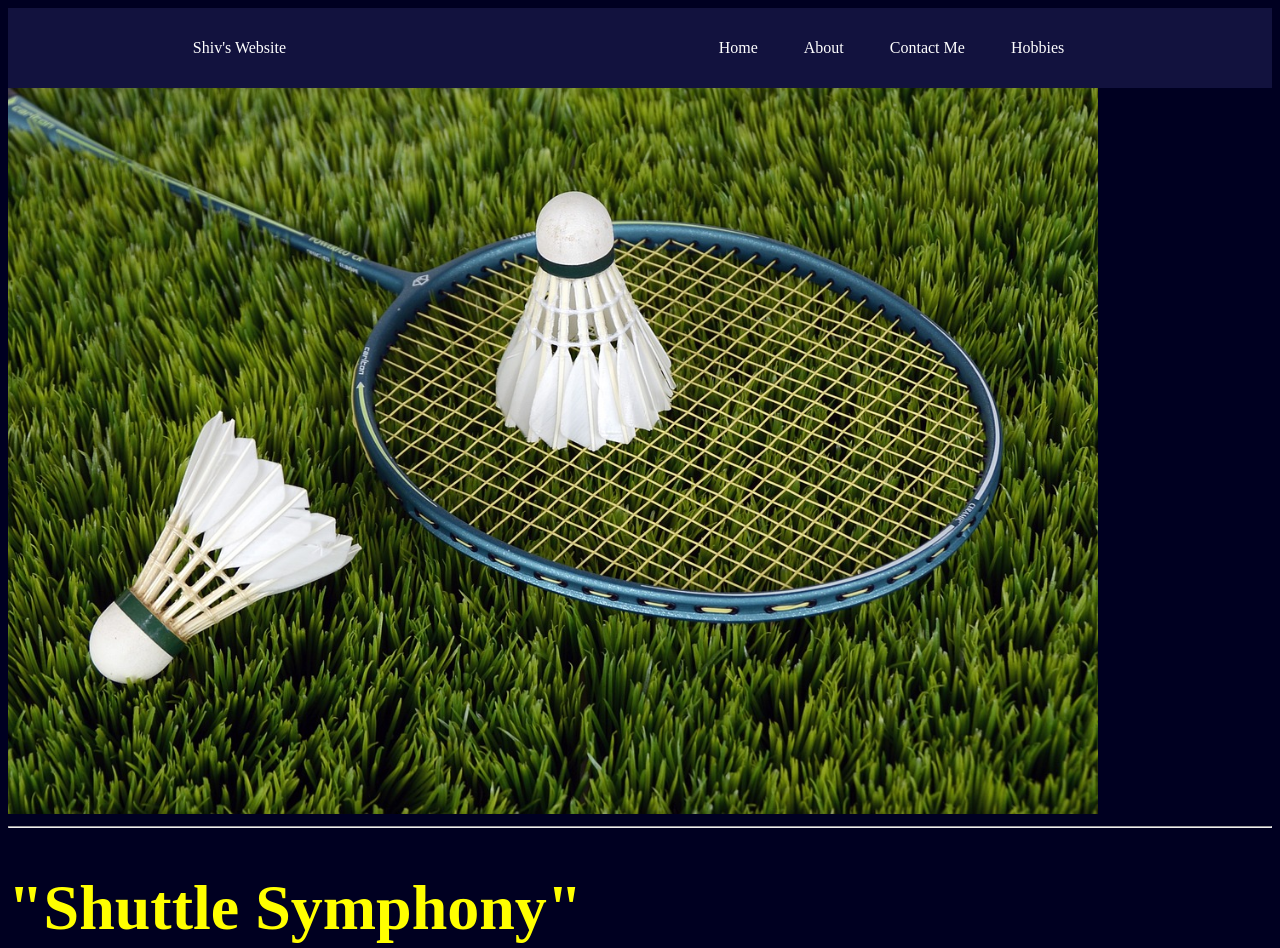
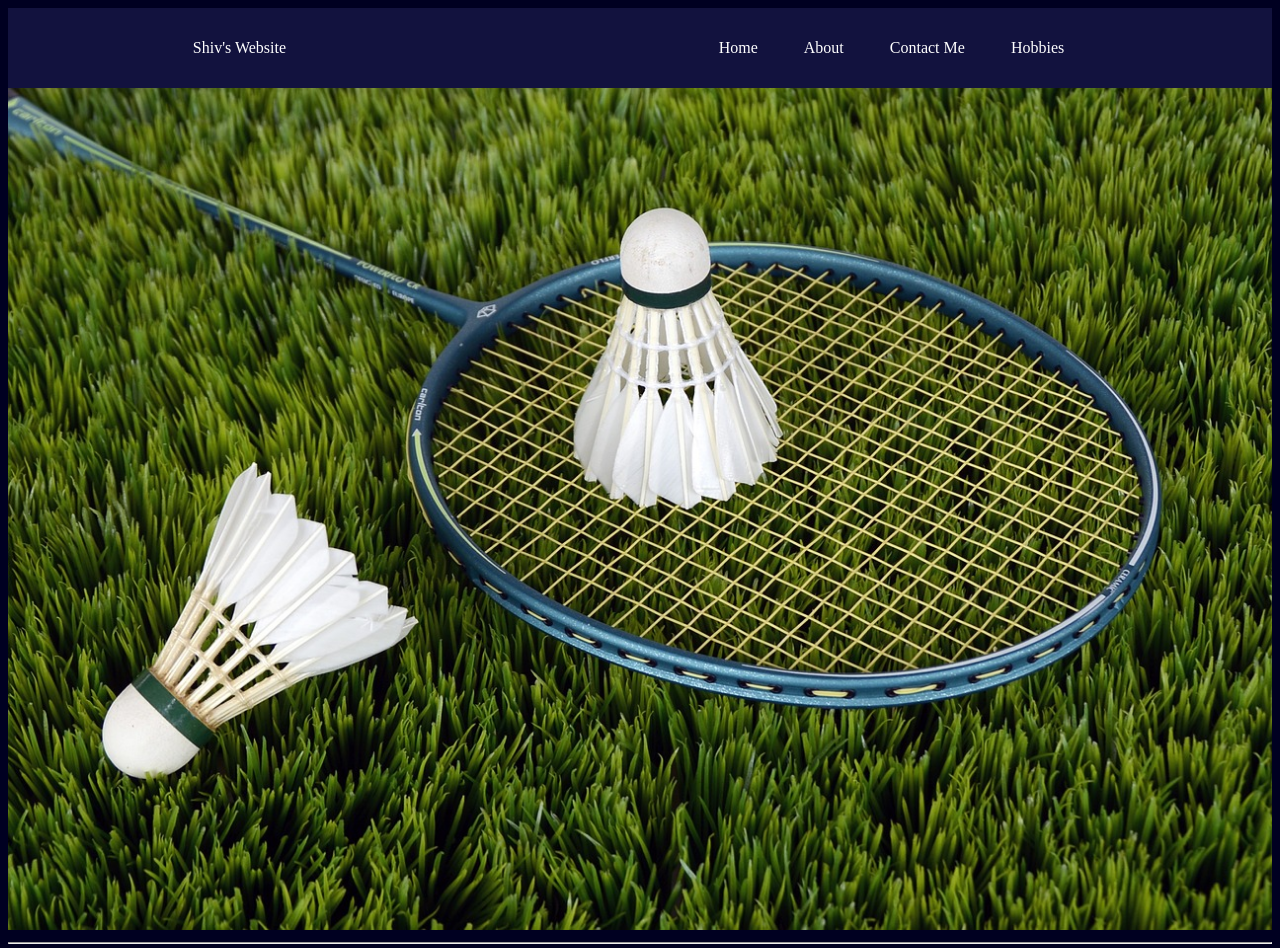
Before and after one commit to shivNarang2/shivnarang, a plain HTML site: page badminton.html in a window 1280 px wide. Shown: the top 948 px of the page. Drawn offline with Linux system fonts and the light colour scheme.

Commit message:
Add files via upload

```diff
--- a/badminton.html
+++ b/badminton.html
@@ -1,11 +1,11 @@
 <!DOCTYPE html>
 <html lang="en">
 <head>
-
+  <link rel="icon" href="badminton1.jpg" type="image/x-icon">
     <link rel="stylesheet" href="badminton.css">
     <meta charset="UTF-8">
     <meta name="viewport" content="width=device-width, initial-scale=1.0">
-    <title>Document</title>
+    <title>Badminton</title>
 </head>
 <body>
     <header>
@@ -22,7 +22,7 @@
         </nav>
     </header>
 
-    <img src="badminton1.jpg" align=height="400" width="1090px">
+    <img src="badminton1.jpg" align=height="400" width="100%">
     <hr>
       <h1>      "Shuttle Symphony"</h1>
 
```
